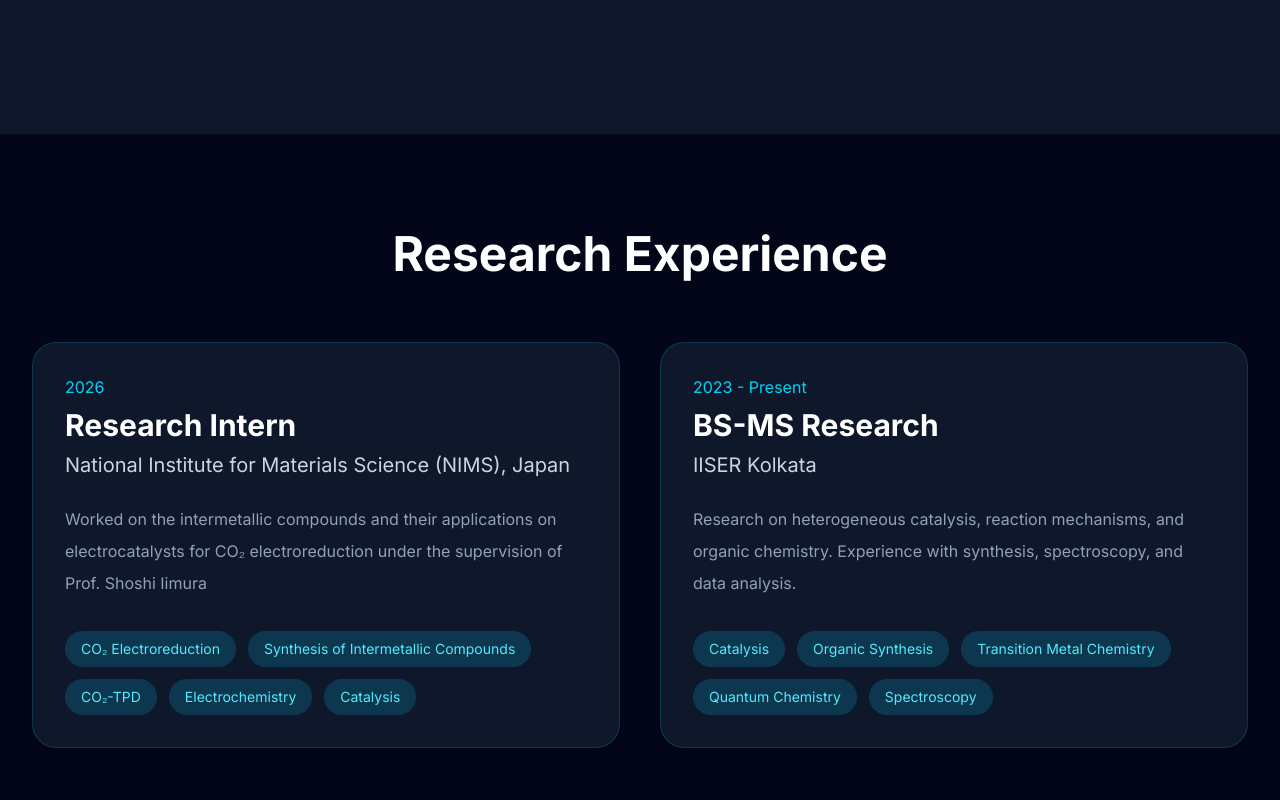
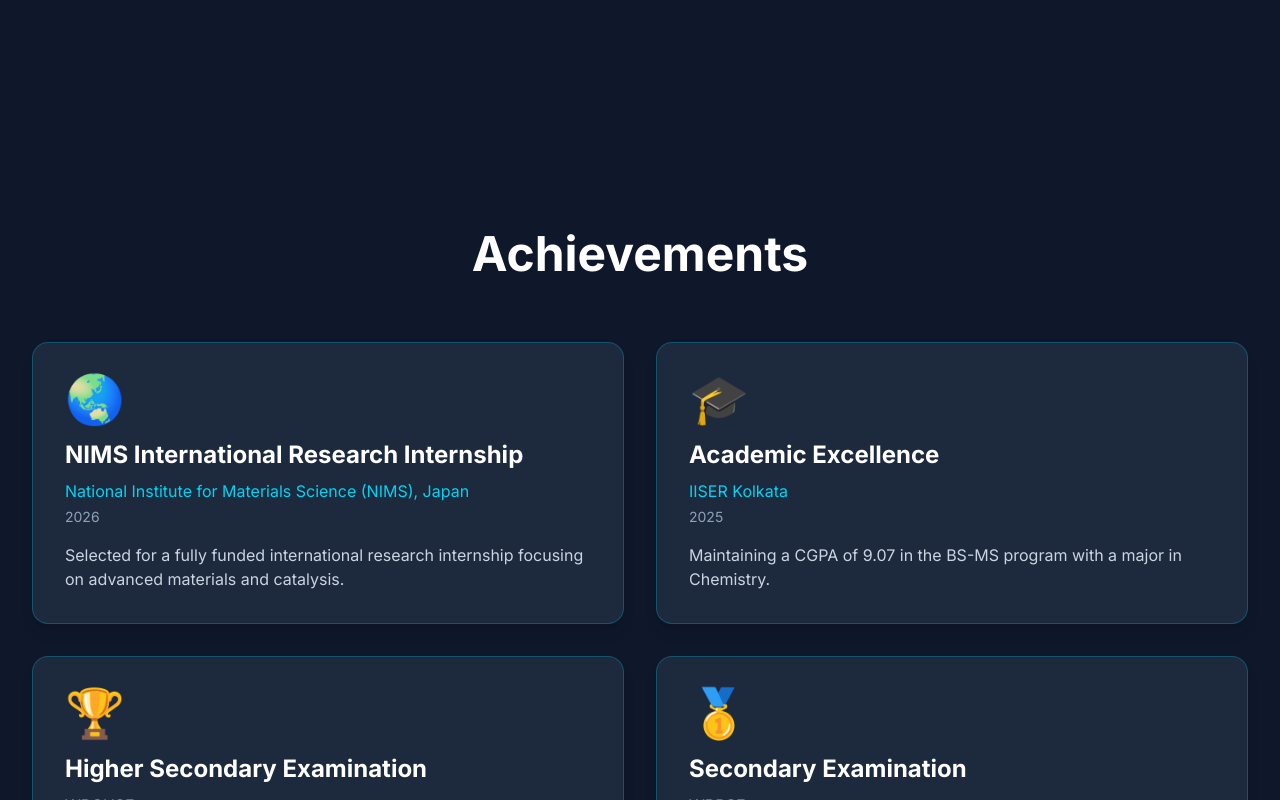
Before and after one commit to Rupak-723/rupak-portfolio, a Next.js app: page / in a window 1280 px wide. Shown: the part 2980-3780 px from the top of the page. Built offline with nearby package versions, Linux system fonts and the light colour scheme.

Commit message:
Add Achievements component to Home page

```diff
--- a/app/page.tsx
+++ b/app/page.tsx
@@ -9,6 +9,7 @@
 import Gallery from "@/components/Gallery";
 import Contact from "@/components/Contact";
 import ChemistryBackground from "@/components/ChemistryBackground";
+import Achievements from "@/components/Achievements";
 
 export default function Home() {
   return (
@@ -25,6 +26,7 @@
         <About />
         <Stats />
         <Education />
+        <Achievements />
         <Research />
         <Projects />
         <Skills />
```
